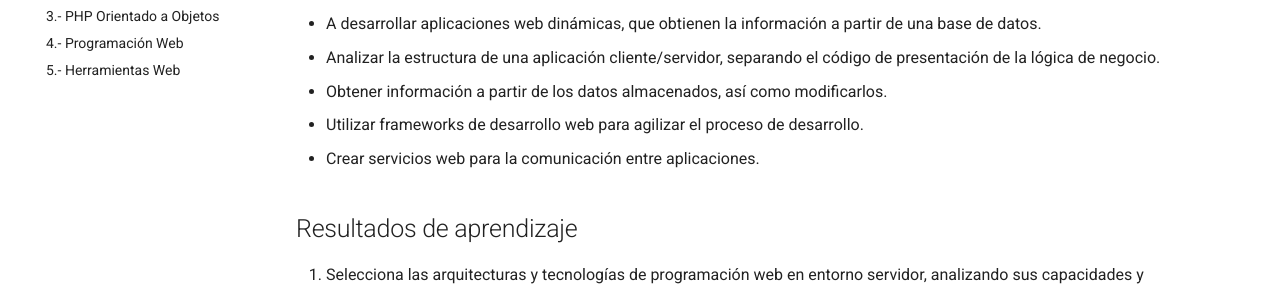
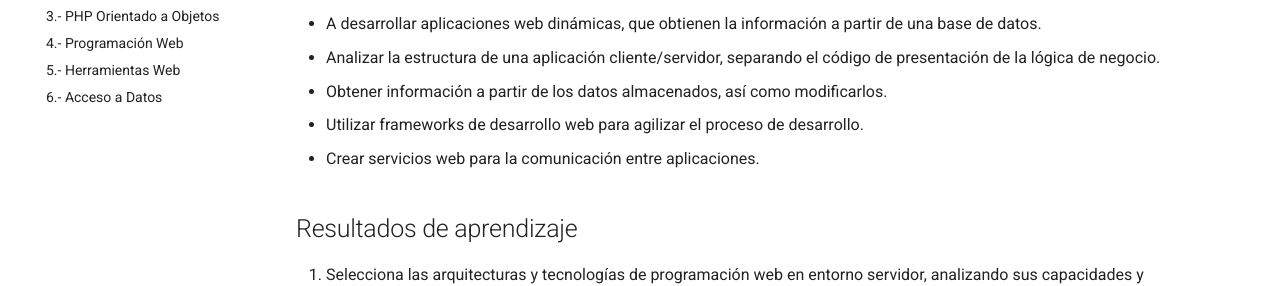
Before and after one commit to elblo/dwes2526, an MkDocs documentation site: the page built from docs/index.md, in a window 1280 px wide. Shown: the part 436-722 px from the top of the page. Built offline with MkDocs 1.6.1 and Material for MkDocs 9.7.7, drawn with Linux system fonts in a browser that asks for light colours.

Commit message:
Abierto tema 6

```diff
--- a/mkdocs.yml
+++ b/mkdocs.yml
@@ -9,7 +9,7 @@ nav:
   - "3.- PHP Orientado a Objetos": "03phpoo.md"
   - "4.- Programación Web": "04web.md"
   - "5.- Herramientas Web": "05herramientas.md"
-  #- "6.- Acceso a Datos": "06accesoDatos.md"
+  - "6.- Acceso a Datos": "06accesoDatos.md"
   #- "7.- Frameworks PHP - Laravel": "07frameworks.md"
   #- "8.- Gestión de datos en Laravel": "08laravelDatos.md"
   #- "9.- Laravel Avanzado": "09laravelAvanzado.md"
```
